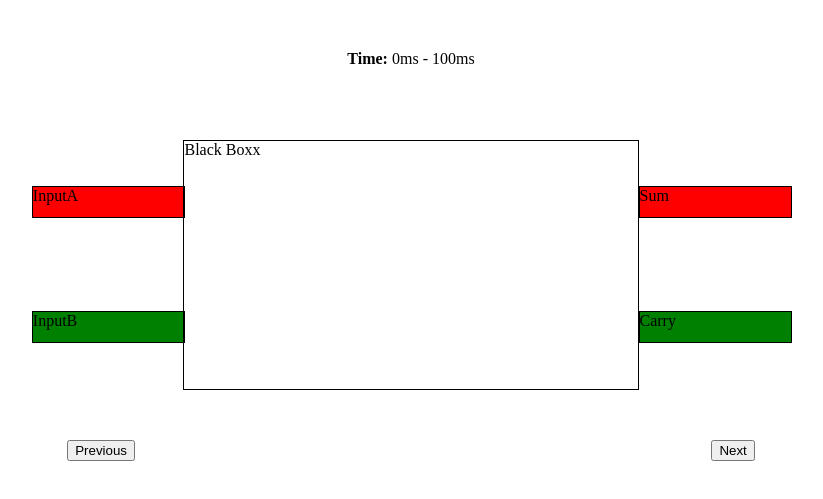
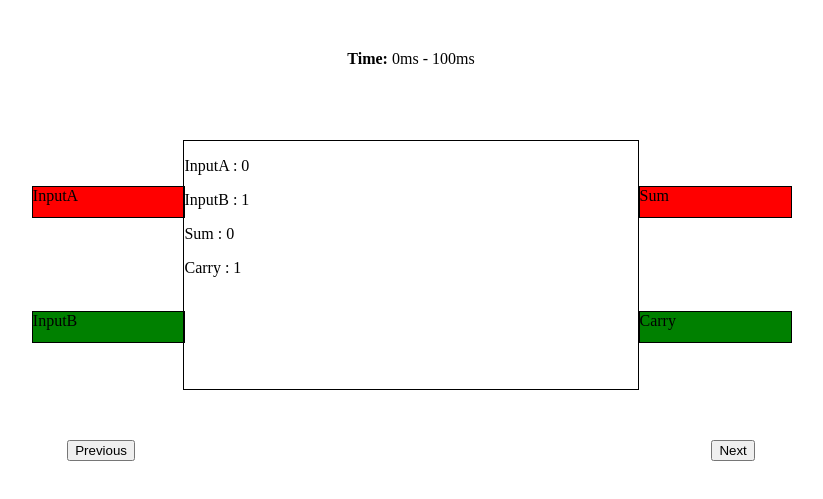
Before and after one commit to bhupesh8222/Visualization-HalfAdder, a plain HTML site: page index.html in a window 1280 px wide. Both pictures are taken after a click on the button "Next". Shown: the part 129-628 px from the top of the page, without its empty margins (229-1052 px from the left). Drawn offline with nearby package versions, Linux system fonts and the light colour scheme.

Commit message:
display signals in div

```diff
--- a/index.html
+++ b/index.html
@@ -3,7 +3,7 @@
 
 <head>
     <title></title>
-    <link rel="stylesheet" href="index.css">
+    <link rel="stylesheet" href="index.css" />
     <script src="https://ajax.googleapis.com/ajax/libs/jquery/3.5.1/jquery.min.js"></script>
     <script src="index.js"></script>
 </head>
@@ -11,22 +11,25 @@
 <body>
     <h3>Visualization of Half Adder</h3>
 
-   <div style='text-align: center'> <h4 style="display: inline-block;"> Time: </h4>  <span id='start'> 0ms</span>  - <span id='end'> 0ms</span></div>
+    <div style="text-align: center">
+        <h4 style="display: inline-block">Time:</h4>
+        <span id="start"> 0ms</span> - <span id="end"> 0ms</span>
+    </div>
     <div class="model">
         <div class="signal">
-            <div id='input1'>InputA</div>
-            <div id='input2'>InputB</div>
+            <div id="input1">InputA</div>
+            <div id="input2">InputB</div>
         </div>
-        <div class="box">Black Boxx</div>
+        <div class="box"></div>
         <div class="signal">
-            <div id='sum'>Sum</div>
-            <div id='carry'>Carry</div>
+            <div id="sum">Sum</div>
+            <div id="carry">Carry</div>
         </div>
     </div>
 
     <div class="buttons">
-        <button id='prev'>Previous</button>
-        <button id='next'>Next</button>
+        <button id="prev">Previous</button>
+        <button id="next">Next</button>
     </div>
 </body>
 
--- a/index.js
+++ b/index.js
@@ -1,81 +1,82 @@
-$(document).ready(function(){
-   let index = -1
-    let input1Handler = $('#input1')
-    let input2Handler = $('#input2')
-    let sumHandler = $('#sum')
-    let carryHandler = $('#carry')
-    let prevHandler = $('#prev')
-    let nextHandler = $('#next')
-    let startHandler = $('#start')
-    let endHandler = $('#end')
+$(document).ready(function() {
+    let index = -1;
+    let input1Handler = $("#input1");
+    let input2Handler = $("#input2");
+    let sumHandler = $("#sum");
+    let carryHandler = $("#carry");
+    let prevHandler = $("#prev");
+    let nextHandler = $("#next");
+    let startHandler = $("#start");
+    let endHandler = $("#end");
+    let box = $(".box");
 
-
-
-    let data = [{inputA: 0, inputB: 1, sum: 0, carry: 1,timeStart:0,timeEnd:100},
-                {inputA: 1, inputB: 0, sum: 0, carry: 1,timeStart:100,timeEnd:200},
-                {inputA: 1, inputB: 1, sum: 1, carry: 0,timeStart:200,timeEnd:300},]
-
-
+    let data = [
+        { inputA: 0, inputB: 1, sum: 0, carry: 1, timeStart: 0, timeEnd: 100 },
+        { inputA: 1, inputB: 0, sum: 0, carry: 1, timeStart: 100, timeEnd: 200 },
+        { inputA: 1, inputB: 1, sum: 1, carry: 0, timeStart: 200, timeEnd: 300 },
+        { inputA: 1, inputB: 0, sum: 1, carry: 0, timeStart: 300, timeEnd: 400 },
+    ];
 
     prevHandler.attr("disabled", true);
 
-    nextHandler.click(function(){
-
-        if(index < data.length - 1){
+    nextHandler.click(function() {
+        if (index < data.length - 1) {
             index = index + 1;
-            visualHandler(index)
+            visualHandler(index);
             prevHandler.attr("disabled", false);
-            if( index === data.length - 1){
+            if (index === data.length - 1) {
                 nextHandler.attr("disabled", true);
             }
         }
+    });
 
-    })
-
-    prevHandler.click(function(){
-        if(index > 0){
+    prevHandler.click(function() {
+        if (index > 0) {
             index = index - 1;
-            visualHandler(index)
+            visualHandler(index);
             nextHandler.attr("disabled", false);
-            if( index <= 0){
+            if (index <= 0) {
                 prevHandler.attr("disabled", true);
             }
         }
-    })
+    });
 
-    function visualHandler(index){
-
+    function visualHandler(index) {
+        box.text("");
         // For Input 1
-        if(data[index].inputA === 0){
-            input1Handler.css('background' , 'red')
-        }else{
-            input1Handler.css('background' , 'green')
+        if (data[index].inputA === 0) {
+            input1Handler.css("background", "red");
+        } else {
+            input1Handler.css("background", "green");
         }
 
         // For Input 2
-        if(data[index].inputB === 0){
-            input2Handler.css('background' , 'red')
-        }else{
-            input2Handler.css('background' , 'green')
+        if (data[index].inputB === 0) {
+            input2Handler.css("background", "red");
+        } else {
+            input2Handler.css("background", "green");
         }
 
         // For Sum
-        if(data[index].sum === 0){
-            sumHandler.css('background' , 'red')
-        }else{
-            sumHandler.css('background' , 'green')
+        if (data[index].sum === 0) {
+            sumHandler.css("background", "red");
+        } else {
+            sumHandler.css("background", "green");
         }
 
         // For Carry
-        if(data[index].carry === 0){
-            carryHandler.css('background' , 'red')
-        }else{
-            carryHandler.css('background' , 'green')
+        if (data[index].carry === 0) {
+            carryHandler.css("background", "red");
+        } else {
+            carryHandler.css("background", "green");
         }
 
-        startHandler.text(data[index].timeStart + 'ms ')
-        endHandler.text(data[index].timeEnd + 'ms ')
+        startHandler.text(data[index].timeStart + "ms ");
+        endHandler.text(data[index].timeEnd + "ms ");
 
+        box.append(`<p>InputA : ${data[index].inputA}</p>`);
+        box.append(`<p>InputB : ${data[index].inputB}</p>`);
+        box.append(`<p>Sum : ${data[index].sum}</p>`);
+        box.append(`<p>Carry : ${data[index].carry}</p>`);
     }
-
-  });
+});
```
